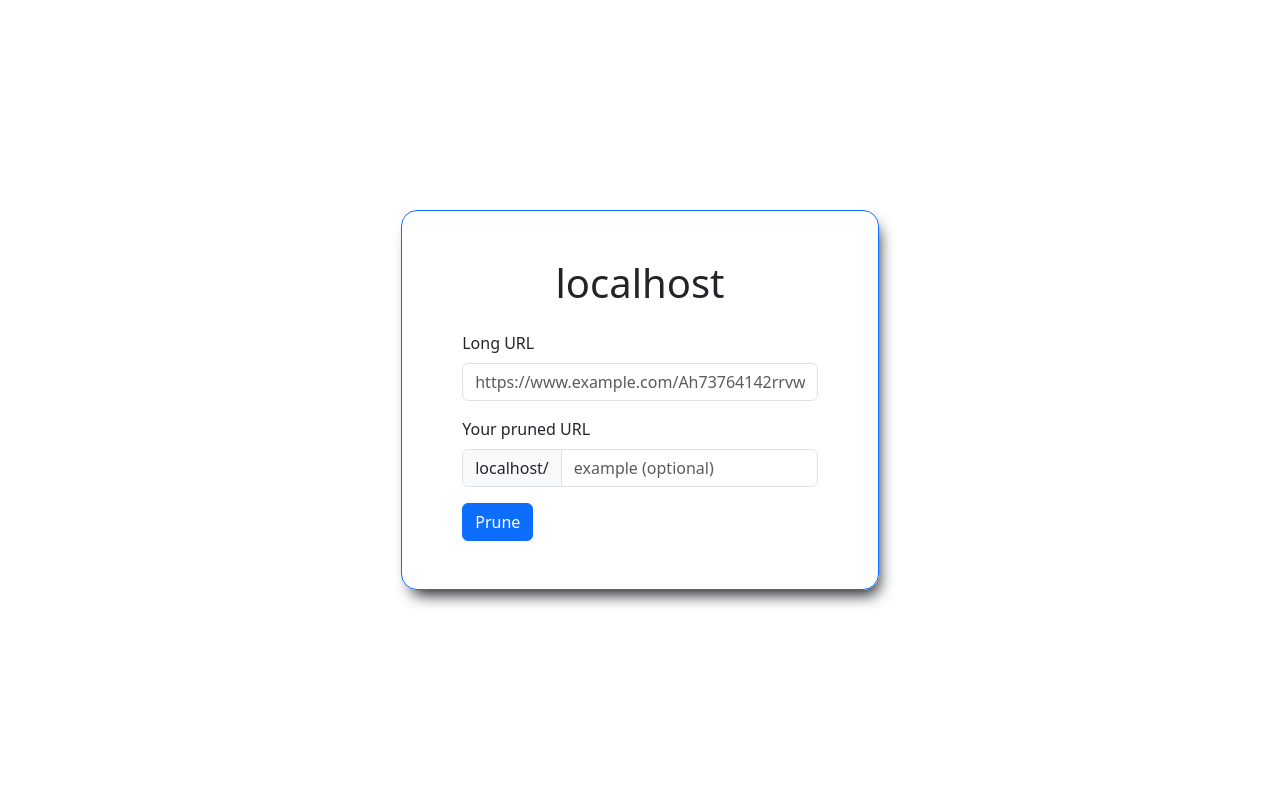
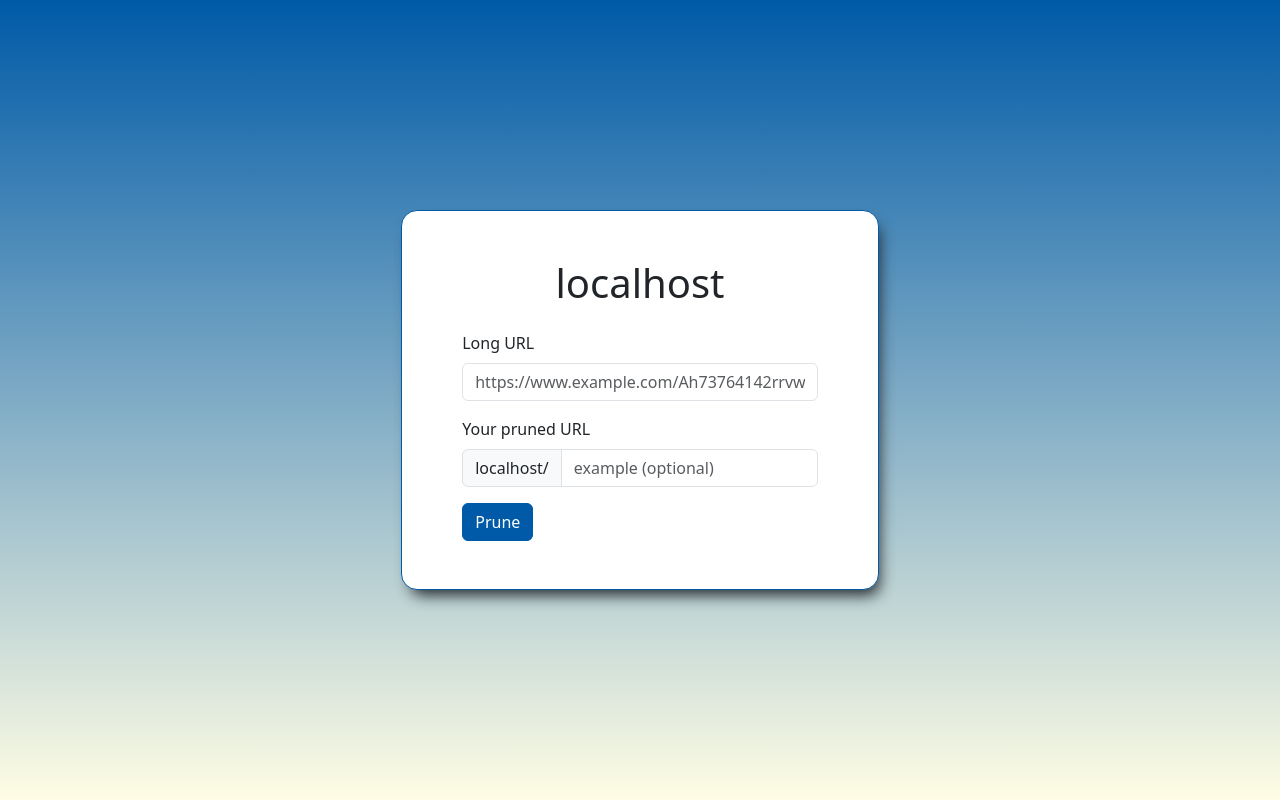
Before and after one commit to callumjgill/pruneurl, a React (Create React App) app in the folder frontend/: page / in a window 1280 px wide. Built offline with nearby package versions, Linux system fonts and the light colour scheme.

Commit message:
Add gradient background

```diff
--- /dev/null
+++ b/frontend/src/styles/_bootstrap.scss
@@ -0,0 +1,5 @@
+@use "colors";
+
+$primary: colors.$primaryColor;
+
+@import "~bootstrap/scss/bootstrap"; // This should be @use but i cannot get it to work :(
--- /dev/null
+++ b/frontend/src/styles/_colors.scss
@@ -0,0 +1,4 @@
+$primaryColor: #005aa7;
+
+$backgroundGradientTop: $primaryColor;
+$backgroundGradientBottom: #fffde4;
--- a/frontend/src/styles/form/_form.scss
+++ b/frontend/src/styles/_form.scss
@@ -7,5 +7,6 @@
 }
 
 .form-box {
+  background-color: white;
   box-shadow: 5px 10px 15px -5px;
 }
--- a/frontend/src/styles/_main.scss
+++ b/frontend/src/styles/_main.scss
@@ -1,7 +1,13 @@
+@use "colors" as *;
+
 html {
   height: 100%;
 }
 
 body {
   height: 100%;
+  background-image: linear-gradient(
+    $backgroundGradientTop,
+    $backgroundGradientBottom
+  );
 }
--- a/frontend/src/styles/bootstrap/_bootstrap.scss
+++ /dev/null
@@ -1,2 +0,0 @@
-// Ensure this line is always last!
-@use "~bootstrap/scss/bootstrap";
```
Also changed, not shown: frontend/src/styles/App.scss (+4 -3 lines).
